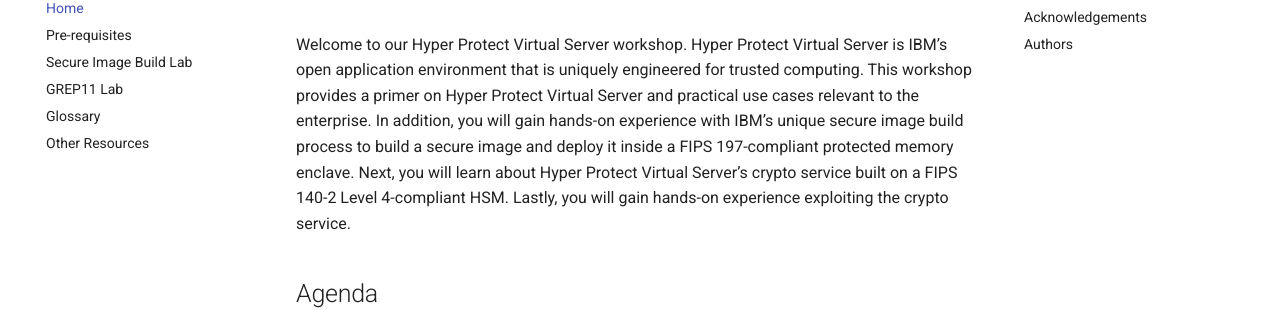
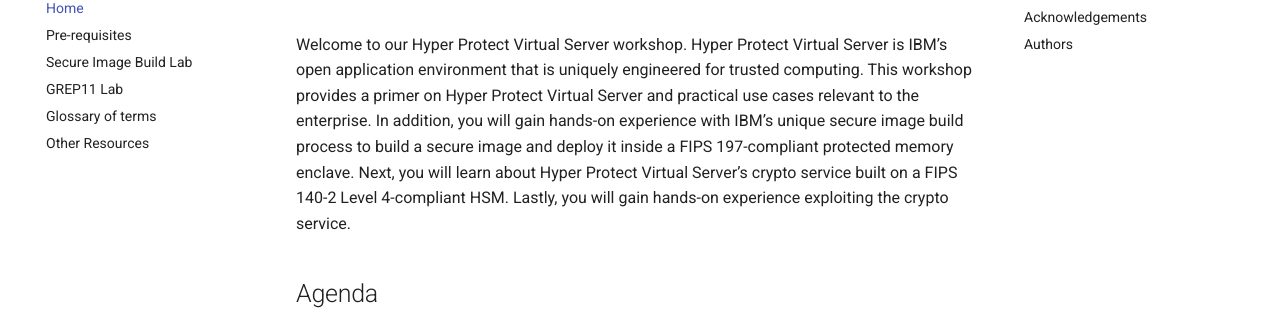
Before and after one commit to ibm-wsc/hyper-protect-virtual-servers-workshop, an MkDocs documentation site: the page built from docs/index.md, in a window 1280 px wide. Shown: the part 148-458 px from the top of the page. Built offline with MkDocs 1.6.1 and Material for MkDocs 9.7.7, drawn with Linux system fonts in a browser that asks for light colours.

Commit message:
added glossary

```diff
--- a/mkdocs.yml
+++ b/mkdocs.yml
@@ -6,7 +6,7 @@ nav:
     - Pre-requisites: prereq.md
     - Secure Image Build Lab: securebuild.md
     - GREP11 Lab: grep11.md
-    - Glossary: glossary.md
+    - Glossary of terms: glossary.md
     - Other Resources: resources.md
 
 theme: material
```
